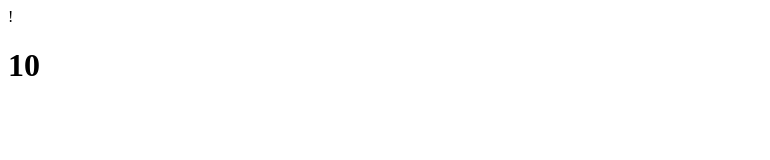
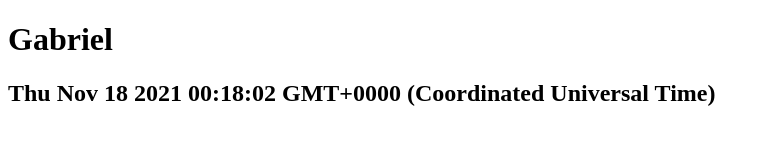
Before and after one commit to YuriHandell/teste-relogio, a plain HTML site: page index.html in a window 1280 px wide. Shown: the whole page, without its empty margins (0-770 px from the left). Drawn offline with Linux system fonts and the light colour scheme.

Commit message:
colocando o nome e a data com js

```diff
--- a/index.html
+++ b/index.html
@@ -1,22 +1,35 @@
 <!DOCTYPE html>
 <html lang="en">
+
 <head>
     <meta charset="UTF-8">
     <meta http-equiv="X-UA-Compatible" content="IE=edge">
     <meta name="viewport" content="width=device-width, initial-scale=1.0">
     <title>Relógio</title>
+</head>
+
+<body>
+    <h1 id="name">nome</h1>
+    <h2 id="date">data</h2>
     <script>
+        // pega uma referência ao elemento <h1>
+        const h1 = document.getElementById("name")
+
+        // cria a variável nome com um nome
         let nome = 'Gabriel'
 
-        function mostrarNomeNoConsole (nome){
-            console.log(nome)
-        }
-        mostrarNomeNoConsole(nome)
+        // coloca o nome dentro de h1
+        h1.innerText = nome
+
+        // pega uma referência ao elemento <h2>
+        const h2 = document.getElementById("date")
+
+        // cria uma data
         let data = new Date();
-        console.log(data);
-    </script>!
-</head>
-<body>
-   <h1>10</h1>
+
+        // coloca esta data dentro de h2
+        h2.innerText = data
+    </script>
 </body>
+
 </html>
```
